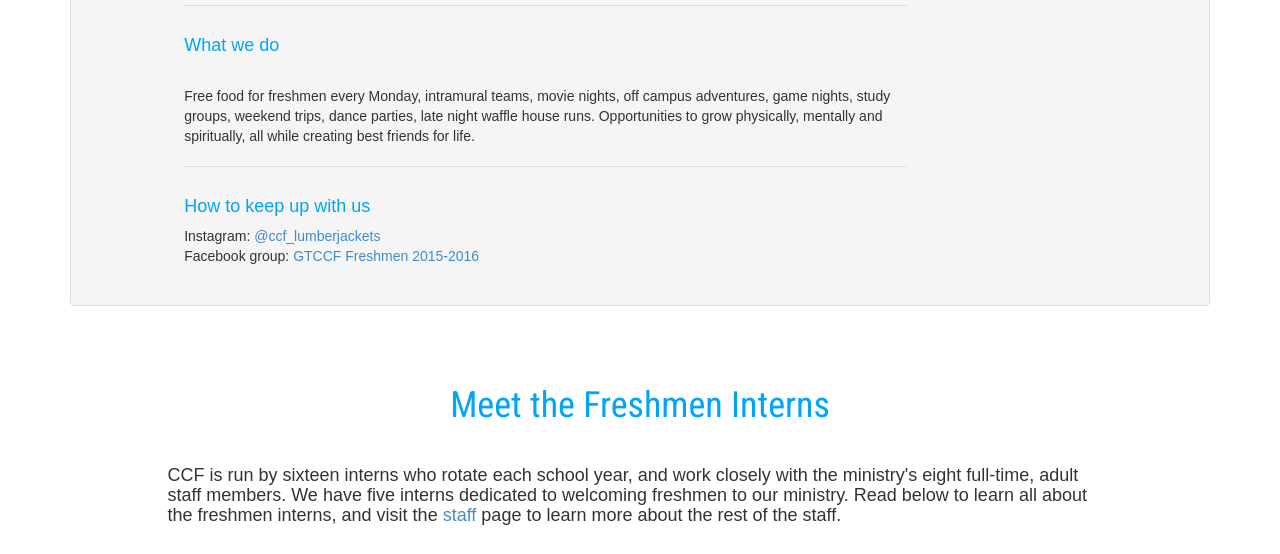
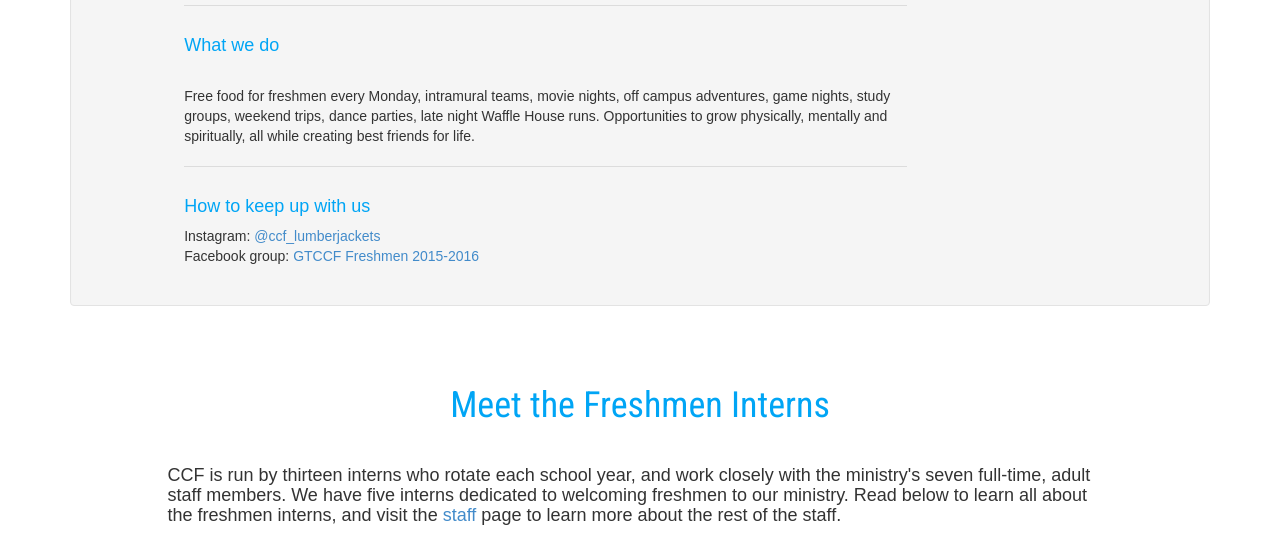
Before and after one commit to gtccf/gtccf.github.io, a Jekyll site: the page built from freshmen/index.html, in a window 1280 px wide and 900 px high, scrolled down 212 px. Shown: the part 172-726 px from the top of the window. Built offline with Jekyll 4.4.1, drawn with Linux system fonts in a browser that asks for light colours; nearby versions of some CDN libraries.

Commit message:
Updated number of fresh terns and staff on Freshmen page

```diff
--- a/freshmen/index.html
+++ b/freshmen/index.html
@@ -18,7 +18,7 @@ layout: default
           <div class="divider"></div>
           <div class="blue"><h4><br />What we do</h4></div>
           <br>
-          Free food for freshmen every Monday, intramural teams, movie nights, off campus adventures, game nights, study groups, weekend trips, dance parties, late night waffle house runs. Opportunities to grow physically, mentally and spiritually, all while creating best friends for life.
+          Free food for freshmen every Monday, intramural teams, movie nights, off campus adventures, game nights, study groups, weekend trips, dance parties, late night Waffle House runs. Opportunities to grow physically, mentally and spiritually, all while creating best friends for life.
           <br>
           <br>
           <div class="divider"></div>
@@ -37,7 +37,7 @@ layout: default
 
     <div class="row">
       <div class="col-md-1"></div>
-      <div class="col-md-10"><h4>CCF is run by sixteen interns who rotate each school year, and work closely with the ministry's eight full-time, adult staff members. We have five interns dedicated to welcoming freshmen to our ministry. Read below to learn all about the freshmen interns, and visit the <a href="{{ site.baseurl }}/staff/">staff</a> page to learn more about the rest of the staff.</h4>
+      <div class="col-md-10"><h4>CCF is run by thirteen interns who rotate each school year, and work closely with the ministry's seven full-time, adult staff members. We have five interns dedicated to welcoming freshmen to our ministry. Read below to learn all about the freshmen interns, and visit the <a href="{{ site.baseurl }}/staff/">staff</a> page to learn more about the rest of the staff.</h4>
       </div>
     </div>
 
```
